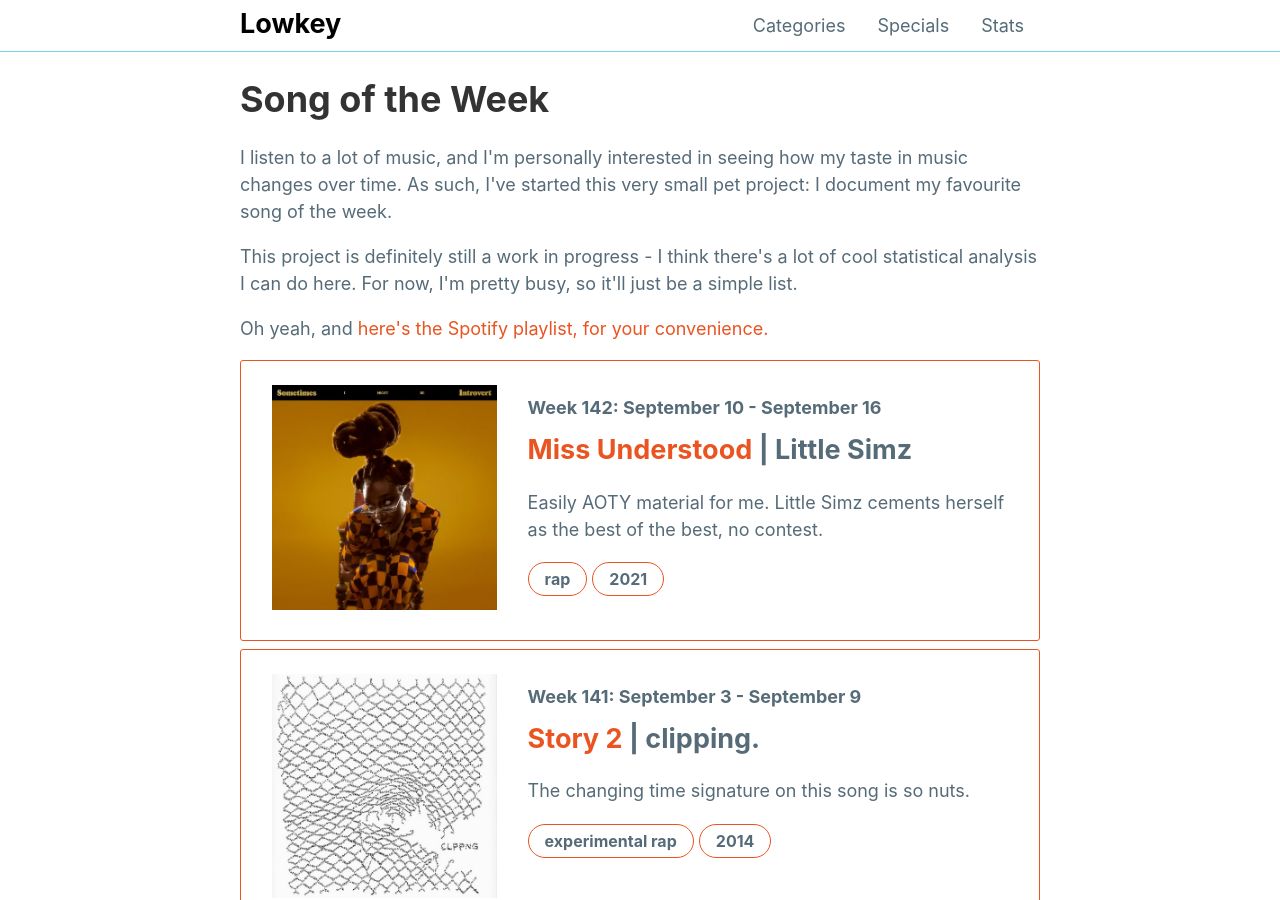
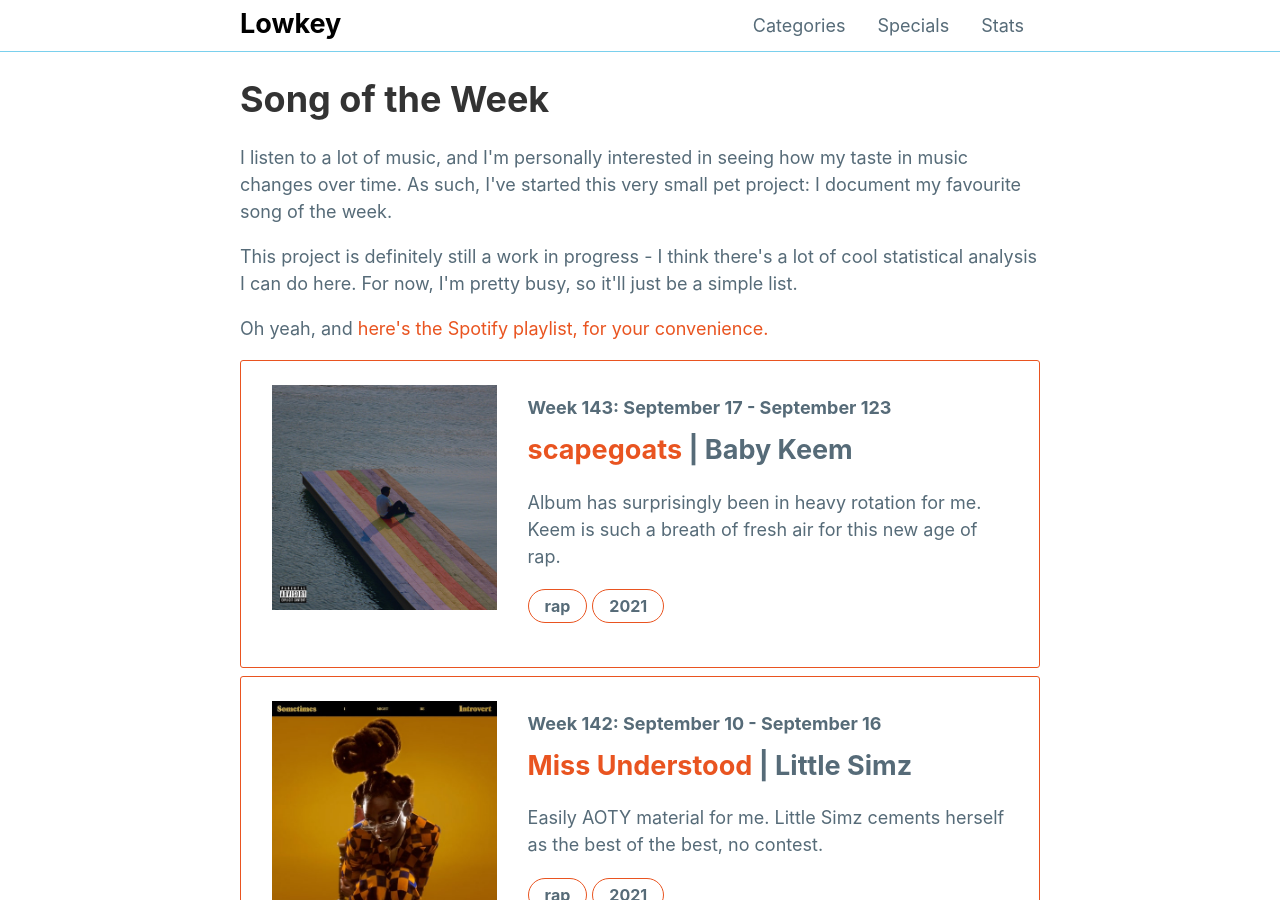
Before and after one commit to mattxwang/lowkey, a Jekyll site: the page built from stats/song-of-the-week.html, in a window 1280 px wide and 900 px high. Built offline with Jekyll 4.4.1, drawn with Linux system fonts in a browser that asks for light colours; comment, search, counter and statistics services are not loaded.

Commit message:
scapegoats

```diff
--- a/_data/sotw.yml
+++ b/_data/sotw.yml
@@ -1418,3 +1418,13 @@
   year: 2021
   blurb: >
     Easily AOTY material for me. Little Simz cements herself as the best of the best, no contest.
+week143:
+  week: "Week 143: September 17 - September 123"
+  title: "scapegoats"
+  artist: "Baby Keem"
+  album: "The Melodic Blue"
+  album_art: "the-melodic-blue.jpeg"
+  genre: "rap"
+  year: 2021
+  blurb: >
+    Album has surprisingly been in heavy rotation for me. Keem is such a breath of fresh air for this new age of rap.
```
Also changed, not shown: img/albums/the-melodic-blue.jpeg (added).
